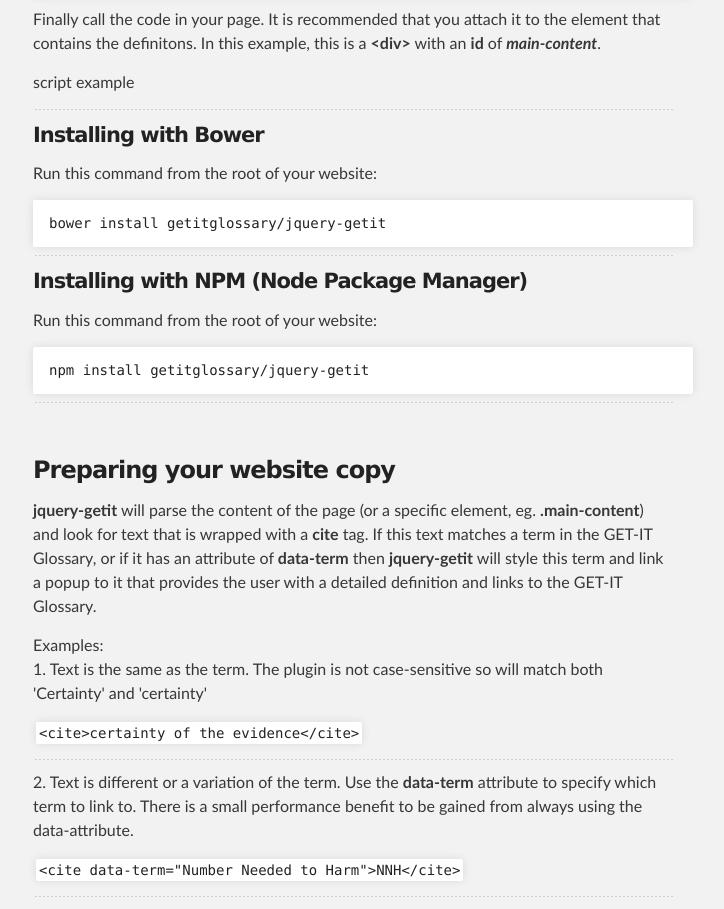
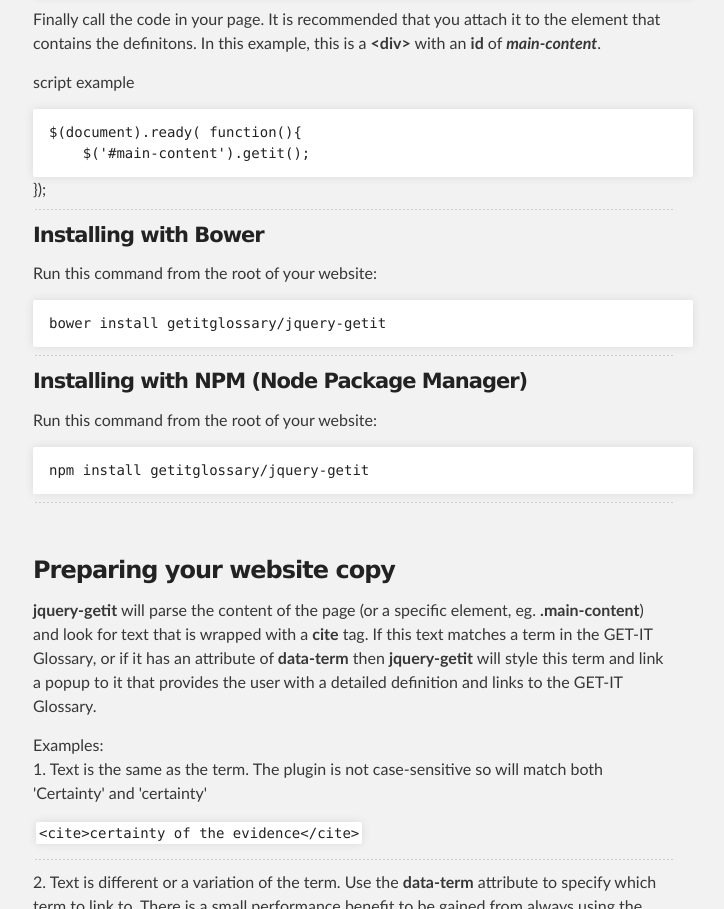
Before and after one commit to getitglossary/jquery-getit, a plain HTML site: page index.html in a window 1280 px wide. Shown: the part 985-1894 px from the top of the page, without its empty margins (287-1011 px from the left). Drawn offline with Linux system fonts and the light colour scheme.

Commit message:
Add in a script example

```diff
--- a/index.html
+++ b/index.html
@@ -53,6 +53,9 @@
 <pre><code>&lt;script src="<em>/path/to/js/folder/</em>jquery-getit.min.js"&gt;</code></pre>
 <p>Finally call the code in your page. It is recommended that you attach it to the element that contains the definitons. In this example, this is a <strong>&lt;div&gt;</strong> with an <strong>id</strong> of <strong><em>main-content</em></strong>.</p>
 <p>script example</p>
+<pre><code>$(document).ready( function(){
+    $('#main-content').getit();</code></pre>
+});
 <hr/>
 <h4>
 <a id="installing-with-bower" class="anchor" href="#installing-with-bower" aria-hidden="true"><span aria-hidden="true" class="octicon octicon-link"></span></a>Installing with Bower</h4>
```
